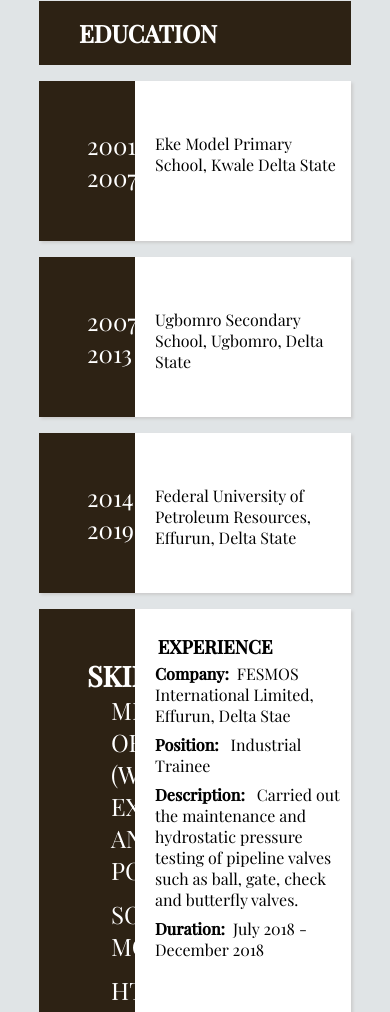
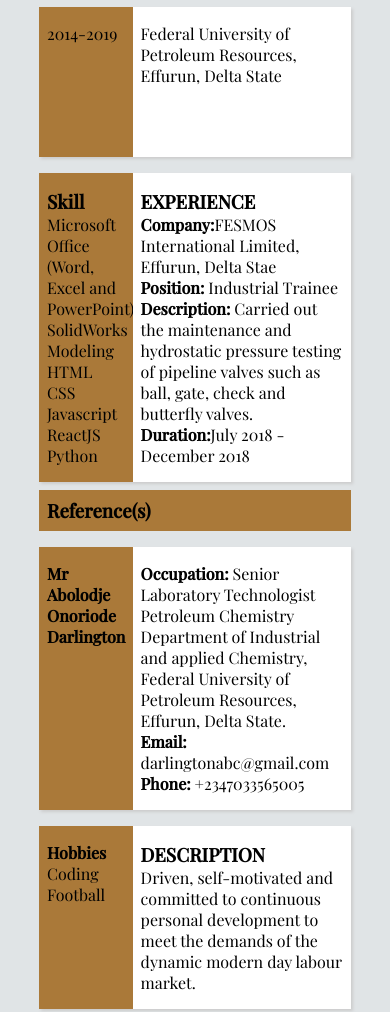
Before and after one commit to Nwachukwu-Uzor/uzorcv, a plain HTML site: page index.html in a window 390 px wide. Shown: the part 685-1697 px from the top of the page. Drawn offline with nearby package versions, Linux system fonts and the light colour scheme; a web font is replaced by a local one.

Commit message:
making site responsive

```diff
--- a/index.html
+++ b/index.html
@@ -17,8 +17,8 @@
     <div>
         <div class="container">
             <div class="item-left">
-                <p>Contact </p>
-                <p>Details</p>
+                <h3>Contact </h3>
+                <h3>Details</h3>
             </div>
             <div class="item-right">
                 <div>
@@ -63,25 +63,23 @@
     <div class="container">
         <div class="item-left">
             <h3>Skill</h3>
-            <ul>
-                <li>Microsoft Office (Word, Excel and PowerPoint)</li>
-                <li>SolidWorks Modeling</li>
-                <li>HTML</li>
-                <li>CSS</li>
-                <li>Javascript</li>
-                <li>ReactJS</li>
-                <li>Python</li>
-            </ul>
+                <p>Microsoft Office (Word, Excel and PowerPoint)</p>
+                <p>SolidWorks Modeling</p>
+                <p>HTML</p>
+                <p>CSS</p>
+                <p>Javascript</p>
+                <p>ReactJS</p>
+                <p>Python</p>
         </div>
         <div class="item-right">
             <h3>EXPERIENCE</h3>
-            <li><strong>Company:</strong>FESMOS International Limited, Effurun, Delta Stae</li>
-            <li><strong>Position: </strong>Industrial Trainee</li>
-            <li><strong>Description:</strong>
+            <p><strong>Company:</strong>FESMOS International Limited, Effurun, Delta Stae</p>
+            <p><strong>Position: </strong>Industrial Trainee</p>
+            <p><strong>Description:</strong>
                 Carried out the maintenance and hydrostatic pressure testing of pipeline valves such as ball, gate, check
                 and butterfly valves.
-            </li>
-            <li><strong>Duration:</strong>July 2018 - December 2018</li>
+            </p>
+            <p><strong>Duration:</strong>July 2018 - December 2018</p>
         </div>
     </div>
     <div class="banner"><h3>Reference(s)</h3></div>
@@ -90,23 +88,21 @@
             <h4>Mr Abolodje Onoriode Darlington </h4>
         </div>
         <div class="item-right">
-            <ul>
-                <li><strong>Occupation:</strong>
-                    Senior Laboratory Technologist Petroleum Chemistry Department of Industrial and
-                    applied Chemistry, Federal University of Petroleum Resources, Effurun, Delta State.
-                </li>
-                <li><strong>Email: </strong>darlingtonabc@gmail.com</li>
-                <li><strong>Phone:</strong> +2347033565005</li>
-            </ul>
+            <p><strong>Occupation:</strong>
+                Senior Laboratory Technologist Petroleum Chemistry Department of Industrial and
+                applied Chemistry, Federal University of Petroleum Resources, Effurun, Delta State.
+            </p>
+            <p><strong>Email: </strong>darlingtonabc@gmail.com</p>
+            <p><strong>Phone:</strong> +2347033565005</p>
         </div>
     </div>
     <div class="container">
         <div class="item-left">
             <h4>Hobbies</h4>
-            <ul>
-                <li>Coding</li>
-                <li>Football</li>
-            </ul>
+            <div>
+                <p>Coding</p>
+                <p>Football</p>
+            </div>
         </div>
         <div class="item-right">
             <h3>DESCRIPTION</h3>
--- a/style.css
+++ b/style.css
@@ -15,19 +15,63 @@ body {
     width: 100vw;
     flex-wrap: wrap;
     justify-content: space-around;
-    padding: 1em;
     box-sizing: border-box;
     background:rgb(45.1, 33.7, 20.4);
     color: white;
+    height: 100px;
+    align-items: center;
 }
 
-.top h1 {
-    margin: 2em;
+
+.top img {
+    height: 80px;
+    clip-path: circle();
 }
 
-.top img {
-    height: 200px;
-    clip-path: circle();
+.container {
+    display: flex;
+    width: 80vw;
+    margin: 1em auto 0 auto;
+    justify-content: space-around;
+    text-align: left;
+    /* background-color: #fff; */
+    box-shadow: 2px 2px 3px #ccc;
+    flex-wrap: wrap;
+    min-height: 150px;
+}
+
+.item-left, .item-right {
+    min-height: 150px;
+    box-sizing: border-box;
+    padding: 1em 0.5em;
+}
+
+.item-left {
+    width: 30%;
+}
+
+.item-right {
+    width: 70%;
+}
+
+ul li {
+    list-style: none;
+}
+
+.item-left {
+    background-color: rgb(170, 121, 57);
+}
+
+.item-right {
+    background-color: #fff;
+}
+
+.banner {
+    width: 80vw;
+    margin: 0.5em auto;
+    background-color: rgb(170, 121, 57);
+    padding: 0.5em;
+    box-sizing: border-box;
 }
 
 .carousel {
@@ -47,82 +91,8 @@ body {
 }
 
 
-@keyframes rotateImage {
-    from {
-        transform: rotate(0);
-    }
-
-    to {
-        transform: rotate(360deg);
+@media (max-width: 650px) {
+    #carousel-image {
+        width: 70vw;
     }
 }
-
-.container {
-    display: flex;
-    width: 80vw;
-    margin: 1em auto 0 auto;
-    justify-content: space-around;
-    background-color: #fff;
-    box-shadow: 2px 2px 3px #ccc;
-}
-
-.item-left {
-    box-sizing: border-box;
-    background-color: rgb(45.1, 33.7, 20.4);
-    color: white;
-    text-transform: uppercase;
-    font-size: 1.5em;
-    height: 100%;
-    padding: 2em;
-    width: 30%;
-}
-
-.item-right {
-    background-color: #fff;
-    color: black;
-    margin-left: auto;
-    padding: 4px;
-    height: 100%;
-    box-sizing: border-box;
-    width: 70%;
-    margin-top: 1em;
-}
-
-.item-right p, .item-right h3, .item-right div {
-    margin: 0.25em auto 0.25em 1em;
-}
-
-.item-right p {
-    margin-top: 2em;
-}
-
-li {
-    list-style: none;
-    margin-bottom: 0.5em;
-    margin-left: 1em;
-}
-
-strong {
-    margin-right: 0.5em;
-}
-
-.banner {
-    width: 80vw;
-    margin: 1em auto 0 auto;
-    padding: 1em;
-    box-sizing: border-box;
-    background-color: rgb(45.1, 33.7, 20.4);
-    color: #fff;
-}
-
-.banner h3 {
-    font-size: 1.5em;
-    text-transform: uppercase;
-    width: 100%;
-    margin: 0 auto 0 1em;
-}
-
-.fas {
-    margin: 0.5em;
-    color: black;
-}
```
